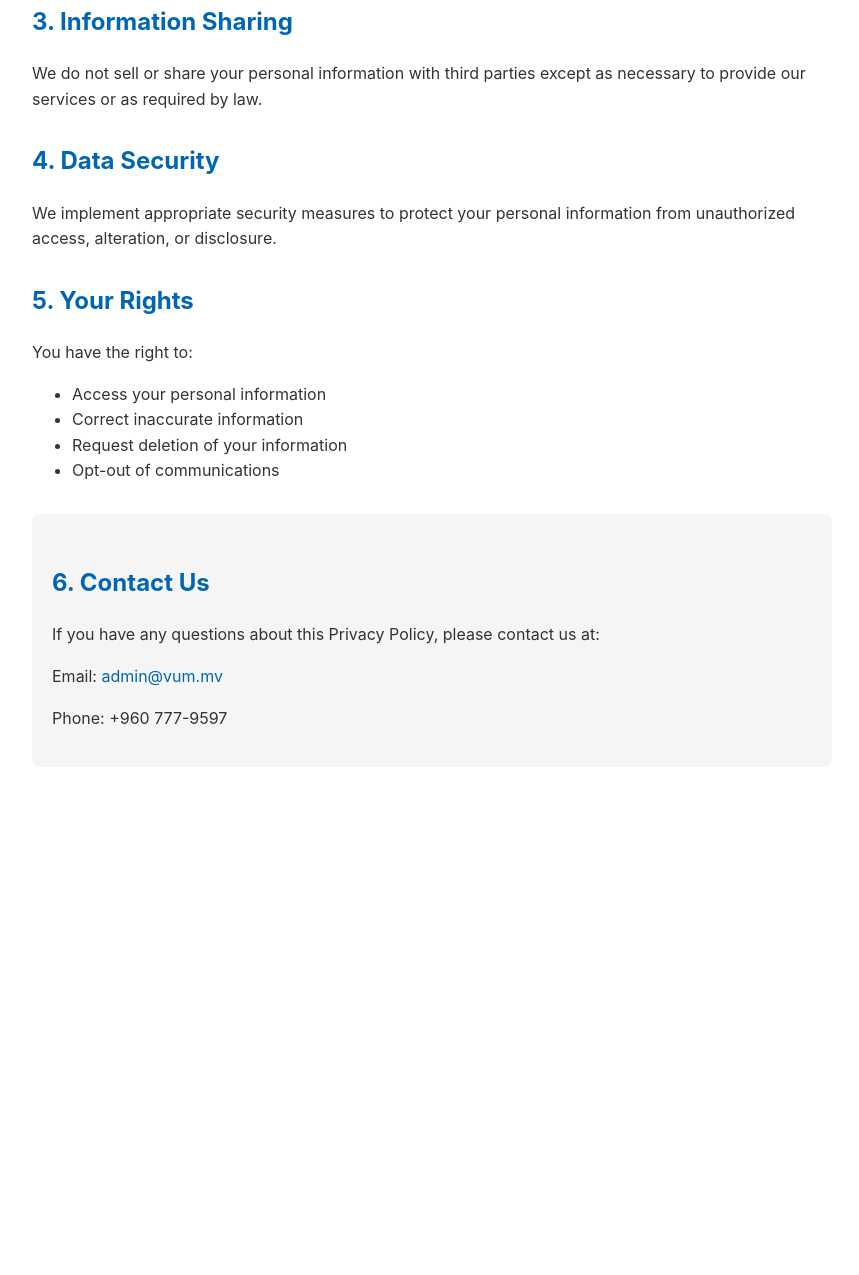
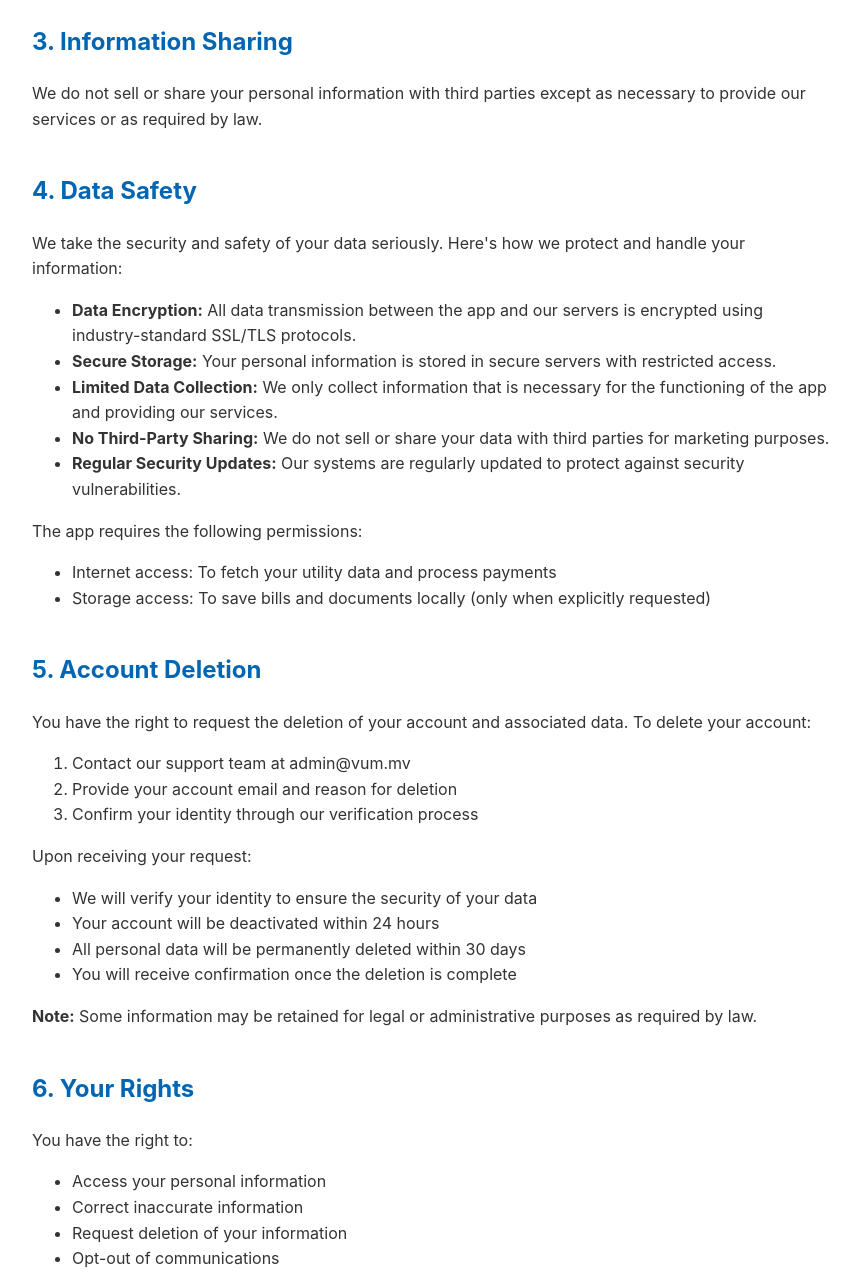
Before and after one commit to FI-ES-Systems/vum-privacy-policy, a plain HTML site: page index.html in a window 1280 px wide. Shown: the part 669-1944 px from the top of the page, without its empty margins (208-1067 px from the left). Before the commit the page ends 1456 px from the top, so only its background shows below. Drawn offline with Linux system fonts and the light colour scheme.

Commit message:
add datasafety and account deletion

```diff
--- a/index.html
+++ b/index.html
@@ -40,19 +40,19 @@
         .contact a:hover {
             text-decoration: underline;
         }
+        .section {
+            margin-bottom: 40px;
+        }
+        #data-safety, #delete-account {
+            scroll-margin-top: 20px;
+        }
     </style>
 </head>
 <body>
     <h1>Privacy Policy</h1>
-    <p class="last-updated">Last updated: <script>
-        const date = new Date();
-        document.write(date.toLocaleDateString('en-US', {
-            year: 'numeric',
-            month: 'long',
-            day: 'numeric'
-        }));
-    </script></p>
+    <p class="last-updated">Last updated: <script>document.write(new Date().toLocaleDateString())</script></p>
 
+    <div class="section">
         <h2>1. Information We Collect</h2>
         <p>We collect information that you provide directly to us, including:</p>
         <ul>
@@ -61,7 +61,9 @@
             <li>Utility consumption data</li>
             <li>Payment history</li>
         </ul>
+    </div>
 
+    <div class="section">
         <h2>2. How We Use Your Information</h2>
         <p>We use the information we collect to:</p>
         <ul>
@@ -71,14 +73,50 @@
             <li>Improve our services</li>
             <li>Communicate with you about your account</li>
         </ul>
+    </div>
 
+    <div class="section">
         <h2>3. Information Sharing</h2>
         <p>We do not sell or share your personal information with third parties except as necessary to provide our services or as required by law.</p>
+    </div>
 
-    <h2>4. Data Security</h2>
-    <p>We implement appropriate security measures to protect your personal information from unauthorized access, alteration, or disclosure.</p>
+    <div class="section">
+        <h2 id="data-safety">4. Data Safety</h2>
+        <p>We take the security and safety of your data seriously. Here's how we protect and handle your information:</p>
+        <ul>
+            <li><strong>Data Encryption:</strong> All data transmission between the app and our servers is encrypted using industry-standard SSL/TLS protocols.</li>
+            <li><strong>Secure Storage:</strong> Your personal information is stored in secure servers with restricted access.</li>
+            <li><strong>Limited Data Collection:</strong> We only collect information that is necessary for the functioning of the app and providing our services.</li>
+            <li><strong>No Third-Party Sharing:</strong> We do not sell or share your data with third parties for marketing purposes.</li>
+            <li><strong>Regular Security Updates:</strong> Our systems are regularly updated to protect against security vulnerabilities.</li>
+        </ul>
+        <p>The app requires the following permissions:</p>
+        <ul>
+            <li>Internet access: To fetch your utility data and process payments</li>
+            <li>Storage access: To save bills and documents locally (only when explicitly requested)</li>
+        </ul>
+    </div>
 
-    <h2>5. Your Rights</h2>
+    <div class="section">
+        <h2 id="delete-account">5. Account Deletion</h2>
+        <p>You have the right to request the deletion of your account and associated data. To delete your account:</p>
+        <ol>
+            <li>Contact our support team at admin@vum.mv</li>
+            <li>Provide your account email and reason for deletion</li>
+            <li>Confirm your identity through our verification process</li>
+        </ol>
+        <p>Upon receiving your request:</p>
+        <ul>
+            <li>We will verify your identity to ensure the security of your data</li>
+            <li>Your account will be deactivated within 24 hours</li>
+            <li>All personal data will be permanently deleted within 30 days</li>
+            <li>You will receive confirmation once the deletion is complete</li>
+        </ul>
+        <p><strong>Note:</strong> Some information may be retained for legal or administrative purposes as required by law.</p>
+    </div>
+
+    <div class="section">
+        <h2>6. Your Rights</h2>
         <p>You have the right to:</p>
         <ul>
             <li>Access your personal information</li>
@@ -86,9 +124,10 @@
             <li>Request deletion of your information</li>
             <li>Opt-out of communications</li>
         </ul>
+    </div>
 
     <div class="contact">
-        <h2>6. Contact Us</h2>
+        <h2>7. Contact Us</h2>
         <p>If you have any questions about this Privacy Policy, please contact us at:</p>
         <p>Email: <a href="mailto:admin@vum.mv">admin@vum.mv</a></p>
         <p>Phone: +960 777-9597</p>
```
Lines whose indentation alone changed are shown as unchanged.
